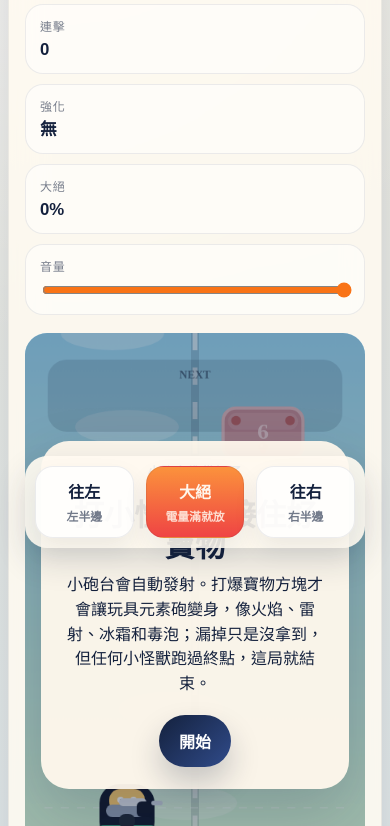
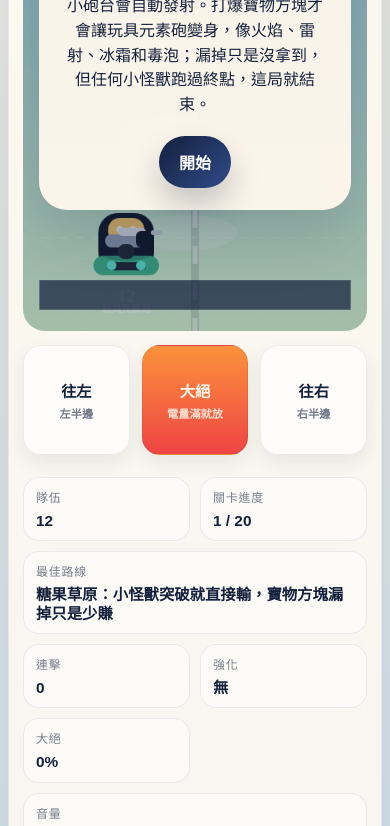
Before and after one commit to joshra/number-game, a website: page index.html in a window 390 px wide. Shown: the part 286-1112 px from the top of the page. Drawn offline with Linux system fonts and the light colour scheme.

Commit message:
Refine adaptive desktop layout

```diff
--- a/styles.css
+++ b/styles.css
@@ -12,8 +12,8 @@
   --sand: #f6bd60;
   --green: #3fb68b;
   --shadow: 0 24px 60px rgba(20, 33, 61, 0.18);
-  --shell-width: min(1180px, calc(100% - 32px));
-  --frame-width: min(100%, 420px);
+  --shell-width: min(1380px, calc(100% - 40px));
+  --frame-width: min(100%, 440px);
   --frame-height: min(72vh, 720px);
 }
 
@@ -46,10 +46,10 @@ canvas {
   margin: 0 auto;
   min-height: 100vh;
   display: grid;
-  grid-template-columns: minmax(280px, 360px) minmax(0, 1fr);
-  gap: 24px;
+  grid-template-columns: minmax(300px, 380px) minmax(0, 1fr);
+  gap: 28px;
   align-items: start;
-  padding: max(20px, env(safe-area-inset-top)) 0 max(20px, env(safe-area-inset-bottom));
+  padding: max(20px, env(safe-area-inset-top)) 0 max(24px, env(safe-area-inset-bottom));
 }
 
 .panel {
@@ -169,19 +169,20 @@ kbd {
 }
 
 .game-panel {
-  padding: 18px;
+  padding: 24px;
+  display: grid;
+  gap: 22px;
 }
 
 .hud {
   display: grid;
-  grid-template-columns: repeat(3, minmax(0, 1fr));
-  gap: 12px;
-  margin-bottom: 18px;
+  grid-template-columns: repeat(4, minmax(0, 1fr));
+  gap: 14px;
 }
 
 .hud-block {
-  min-height: 82px;
-  padding: 14px 16px;
+  min-height: 88px;
+  padding: 16px 18px;
   border-radius: 18px;
   background: rgba(255, 255, 255, 0.55);
   border: 1px solid rgba(20, 33, 61, 0.08);
@@ -197,8 +198,16 @@ kbd {
 }
 
 .hud-block strong {
-  font-size: 1.05rem;
+  font-size: 1.12rem;
   line-height: 1.25;
+}
+
+.hud-block:nth-child(3) {
+  grid-column: span 2;
+}
+
+.hud-block:nth-child(7) {
+  grid-column: span 2;
 }
 
 #volume-slider {
@@ -208,10 +217,10 @@ kbd {
 
 .play-area {
   display: grid;
-  grid-template-columns: minmax(0, var(--frame-width)) minmax(180px, 240px);
-  gap: 18px;
+  grid-template-columns: minmax(420px, 1fr) minmax(200px, 260px);
+  gap: 20px;
   align-items: stretch;
-  justify-content: center;
+  justify-content: stretch;
 }
 
 .game-frame {
@@ -219,9 +228,9 @@ kbd {
   width: var(--frame-width);
   max-width: 100%;
   min-height: var(--frame-height);
-  max-height: calc(100vh - 220px);
+  max-height: calc(100vh - 210px);
   aspect-ratio: 7 / 12;
-  margin: 0 auto;
+  margin: 0 auto 0 0;
   border-radius: 28px;
   overflow: hidden;
   background:
@@ -283,7 +292,7 @@ canvas {
   display: grid;
   grid-template-columns: 1fr;
   gap: 12px;
-  align-content: end;
+  align-content: stretch;
 }
 
 .touch-button {
@@ -302,6 +311,11 @@ canvas {
   font-weight: 800;
   text-align: left;
   box-shadow: 0 12px 24px rgba(20, 33, 61, 0.08);
+}
+
+.touch-controls .touch-button:first-child,
+.touch-controls .touch-button:last-child {
+  min-height: 110px;
 }
 
 .touch-button:active {
@@ -324,6 +338,47 @@ canvas {
 
 .ultimate-button .touch-hint {
   color: rgba(255, 247, 237, 0.84);
+}
+
+@media (min-width: 1280px) {
+  :root {
+    --shell-width: min(1500px, calc(100% - 56px));
+    --frame-width: min(100%, clamp(460px, 39vw, 620px));
+    --frame-height: min(78vh, 860px);
+  }
+
+  .intro-panel {
+    padding: 36px;
+  }
+
+  .hud {
+    grid-template-columns: repeat(5, minmax(0, 1fr));
+  }
+
+  .hud-block:nth-child(3) {
+    grid-column: span 2;
+  }
+
+  .hud-block:nth-child(7) {
+    grid-column: span 2;
+  }
+
+  .play-area {
+    grid-template-columns: minmax(480px, 1fr) minmax(220px, 280px);
+    gap: 24px;
+  }
+
+  .game-frame {
+    max-height: calc(100vh - 190px);
+  }
+
+  .touch-controls {
+    gap: 14px;
+  }
+
+  .touch-button {
+    min-height: 104px;
+  }
 }
 
 @media (max-width: 1120px) {
@@ -354,6 +409,11 @@ canvas {
 
   .play-area {
     grid-template-columns: 1fr;
+  }
+
+  .hud-block:nth-child(3),
+  .hud-block:nth-child(7) {
+    grid-column: auto;
   }
 
   .touch-controls {
@@ -389,7 +449,7 @@ canvas {
 @media (max-width: 560px) {
   :root {
     --shell-width: calc(100% - 16px);
-    --frame-height: min(56vh, 640px);
+    --frame-height: min(52vh, 600px);
   }
 
   .app-shell {
@@ -399,60 +459,79 @@ canvas {
 
   .intro-panel,
   .game-panel {
-    padding: 16px;
+    padding: 14px;
     border-radius: 24px;
   }
 
   h1 {
-    font-size: clamp(2rem, 12vw, 3rem);
+    font-size: clamp(1.8rem, 10vw, 2.5rem);
   }
 
-  .badge,
-  .controls span {
-    width: 100%;
+  .intro-panel {
+    display: grid;
+    gap: 10px;
+  }
+
+  .intro-copy,
+  .legend,
+  .controls,
+  .device-note,
+  .intro-panel .primary-button {
+    display: none;
   }
 
   .hud {
-    grid-template-columns: 1fr;
+    order: 2;
+    grid-template-columns: repeat(2, minmax(0, 1fr));
     gap: 10px;
   }
 
   .hud-block {
     min-height: 0;
-    padding: 12px 14px;
+    padding: 10px 12px;
+    border-radius: 16px;
+  }
+
+  .hud-block strong {
+    font-size: 0.96rem;
+  }
+
+  .hud-block:nth-child(3),
+  .hud-block:nth-child(7) {
+    grid-column: 1 / -1;
   }
 
   .play-area {
+    order: 1;
     gap: 14px;
   }
 
   .game-frame {
     border-radius: 22px;
-    max-height: calc(100vh - 280px);
+    max-height: calc(100vh - 190px);
   }
 
   .touch-controls {
-    position: sticky;
-    bottom: max(10px, env(safe-area-inset-bottom));
+    position: static;
     grid-template-columns: repeat(3, minmax(0, 1fr));
-    padding: 10px;
-    border-radius: 22px;
-    background: rgba(255, 250, 240, 0.92);
-    box-shadow: 0 14px 32px rgba(20, 33, 61, 0.14);
+    padding: 0;
+    background: transparent;
+    box-shadow: none;
   }
 
   .touch-button {
-    min-height: 72px;
-    padding: 12px 10px;
+    min-height: 64px;
+    padding: 10px 8px;
     border-radius: 18px;
+    box-shadow: 0 8px 18px rgba(20, 33, 61, 0.08);
   }
 
   .touch-title {
-    font-size: 1rem;
+    font-size: 0.95rem;
   }
 
   .touch-hint {
-    font-size: 0.74rem;
+    font-size: 0.7rem;
   }
 }
 
```
Also changed, not shown: progress.md (+1 -1 lines).
